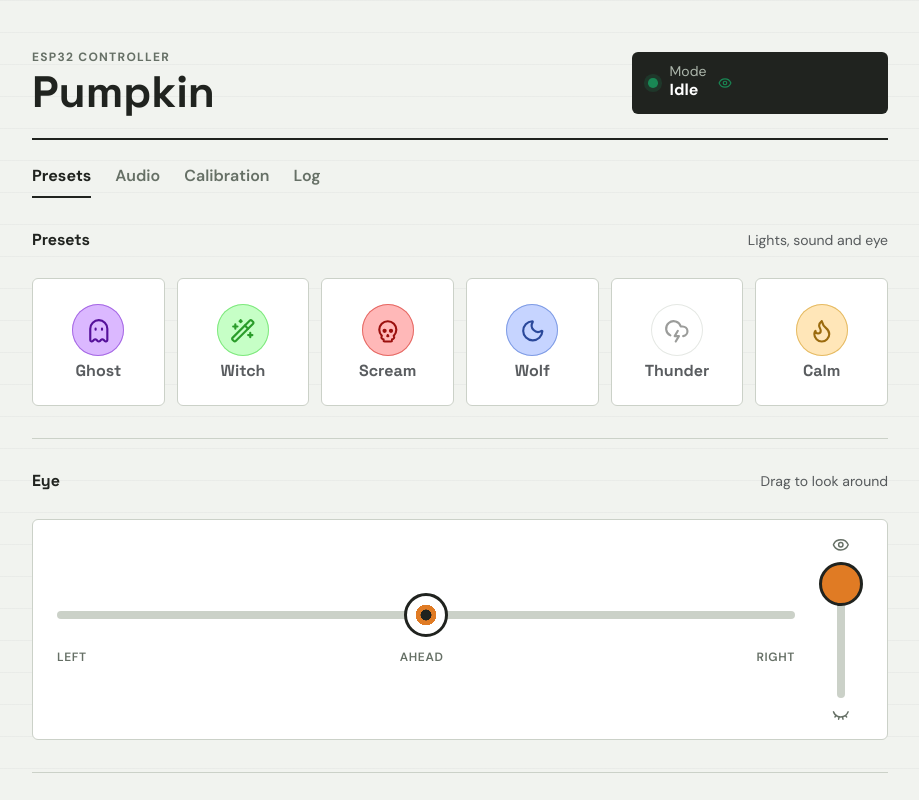
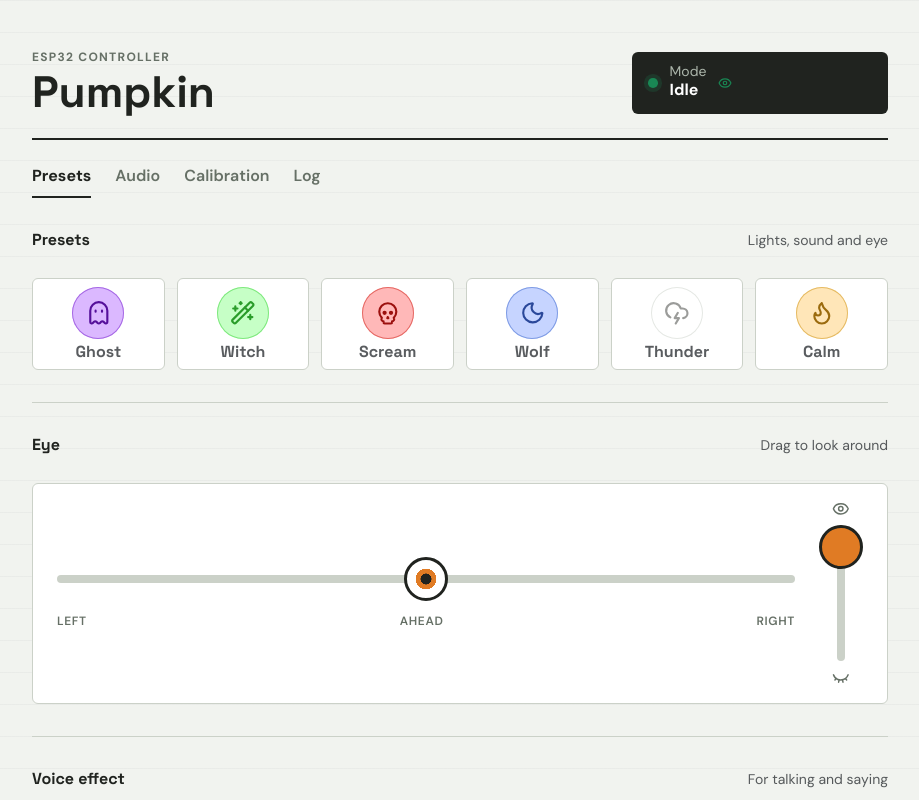
Before and after one commit to timer-chefs/esp32_pumpkin, a React (Vite) app in the folder frontend/: page / in a window 1280 px wide. Shown: the top 800 px of the page, without its empty margins (180-1099 px from the left). Built offline with nearby package versions, Linux system fonts and the light colour scheme; no server answers.

Commit message:
Reduce the size of the preset buttons

```diff
--- a/frontend/src/features/presets/presets.css
+++ b/frontend/src/features/presets/presets.css
@@ -16,14 +16,12 @@
   --bs-btn-active-bg: color-mix(in srgb, var(--preset-color) 12%, white);
   --bs-btn-active-color: var(--pumpkin-ink);
   --bs-btn-active-border-color: var(--pumpkin-ink);
-  min-width: 0;
-  min-height: 8rem;
   display: flex;
   flex-direction: column;
   align-items: center;
   justify-content: center;
-  gap: 0.35rem;
-  padding: 0.75rem 0.5rem;
+  gap: 0.25rem;
+  padding: 0.5rem 0.375rem;
   border-radius: 6px;
   /* A long press is a press, not a request to select the label. */
   user-select: none;
@@ -52,8 +50,3 @@
   font-weight: 700;
   line-height: 1.1;
 }
-
-.preset-sound {
-  max-width: 100%;
-  font-size: 0.75rem;
-}
```
